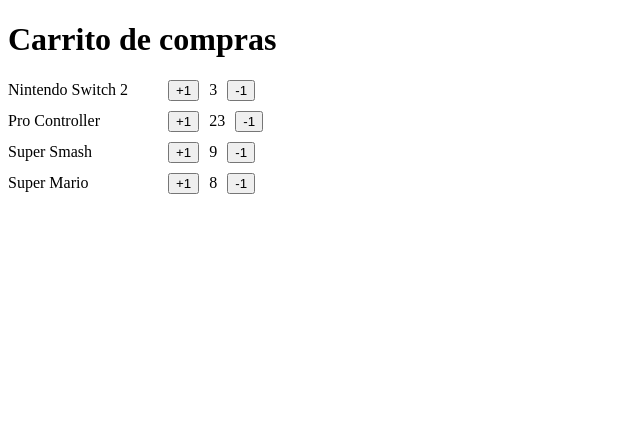
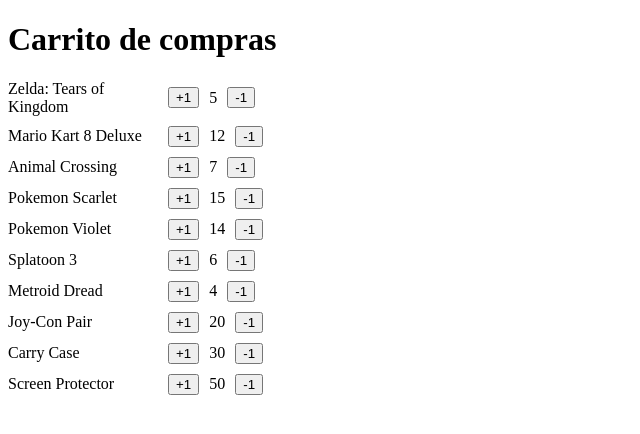
Before and after one commit to EMGAFO/ReactProject, a React (Vite) app: page / in a window 1280 px wide. Shown: the top 434 px of the page, without its empty margins (0-640 px from the left). Built offline with nearby package versions, Linux system fonts and the light colour scheme.

Commit message:
extend the test

```diff
--- a/src/FirstStepsApp.tsx
+++ b/src/FirstStepsApp.tsx
@@ -5,11 +5,16 @@
     return (
     <>
         <h1>Carrito de compras</h1>
-
-        <ItemCounter name="Nintendo Switch 2" quantity={3}/>
-        <ItemCounter name="Pro Controller" quantity={23} />
-        <ItemCounter name="Super Smash"  quantity={9}/>
-        <ItemCounter name="Super Mario"  quantity={8}/>
+        <ItemCounter name="Zelda: Tears of Kingdom" quantity={5} />
+        <ItemCounter name="Mario Kart 8 Deluxe" quantity={12} />
+        <ItemCounter name="Animal Crossing" quantity={7} />
+        <ItemCounter name="Pokemon Scarlet" quantity={15} />
+        <ItemCounter name="Pokemon Violet" quantity={14} />
+        <ItemCounter name="Splatoon 3" quantity={6} />
+        <ItemCounter name="Metroid Dread" quantity={4} />
+        <ItemCounter name="Joy-Con Pair" quantity={20} />
+        <ItemCounter name="Carry Case" quantity={30} />
+        <ItemCounter name="Screen Protector" quantity={50} />
     </>
  );
 }
```
